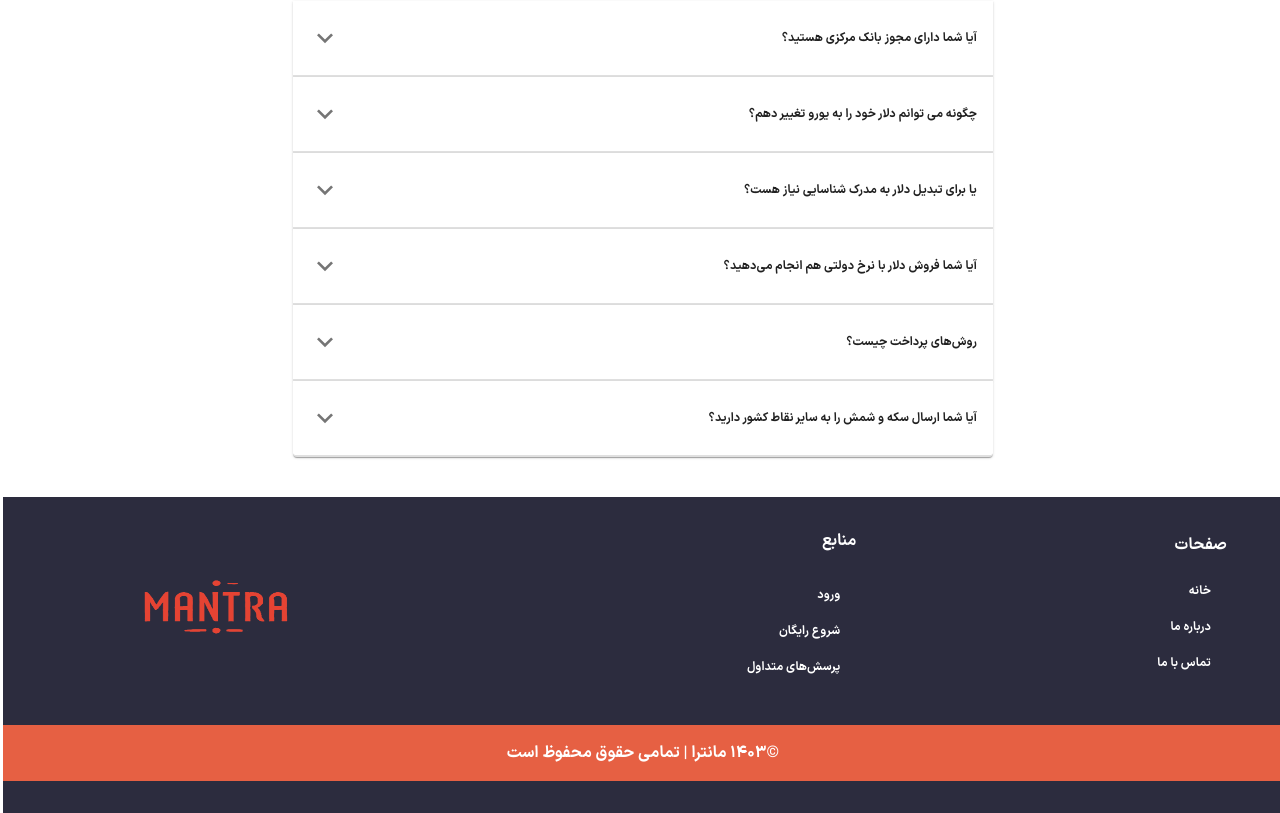
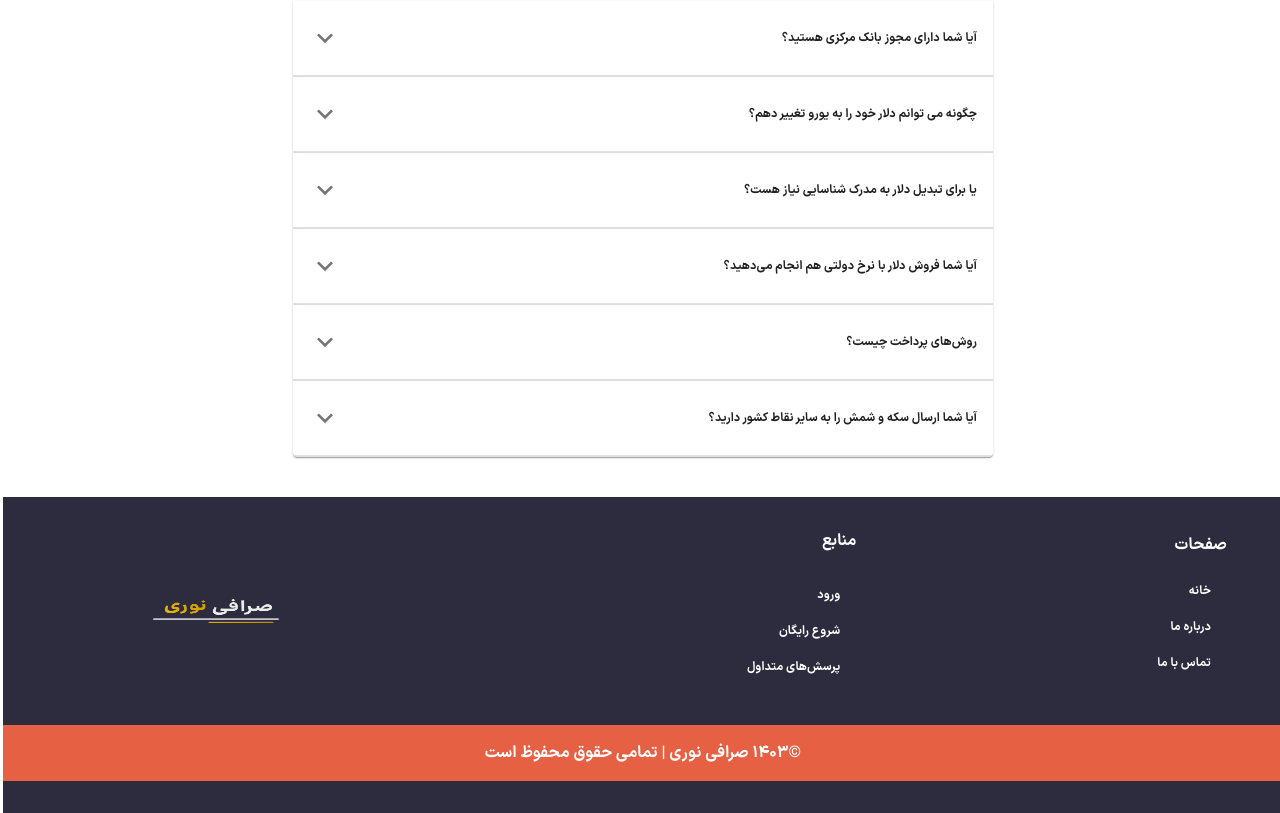
Before and after one commit to mohammadsohrabi2021/landingMantrayou, a Next.js app: page / in a window 1280 px wide. Shown: the part 4160-4973 px from the top of the page. Built offline with nearby package versions, Linux system fonts and the light colour scheme.

Commit message:
update component FooterLayout done

```diff
--- a/components/template/FooterLayout.jsx
+++ b/components/template/FooterLayout.jsx
@@ -2,7 +2,7 @@ import React from "react";
 import { Box, Grid, Typography, List, ListItem, Link } from "@mui/material";
 import Image from "next/image";
 import NextLink from "next/link";
-import logoSite from "../../assets/images/RedLogo.png";
+import logoSite from "../../assets/images/DarkTransparent.png";
 import { pages, resources } from "@/Data/DataMuneFooter";
 
 
@@ -85,7 +85,7 @@ function FooterLayout() {
         }}
       >
         <Typography fontFamily={'iran-sans'}fontSize={{xs:'12px',sm:'16px'}}fontWeight={400}lineHeight={'24px'}>
-          ©۱۴۰۳ مانترا  | تمامی حقوق محفوظ است
+          ©۱۴۰۳ صرافی نوری  | تمامی حقوق محفوظ است
         </Typography>
       </Box>
     </Box>
```
